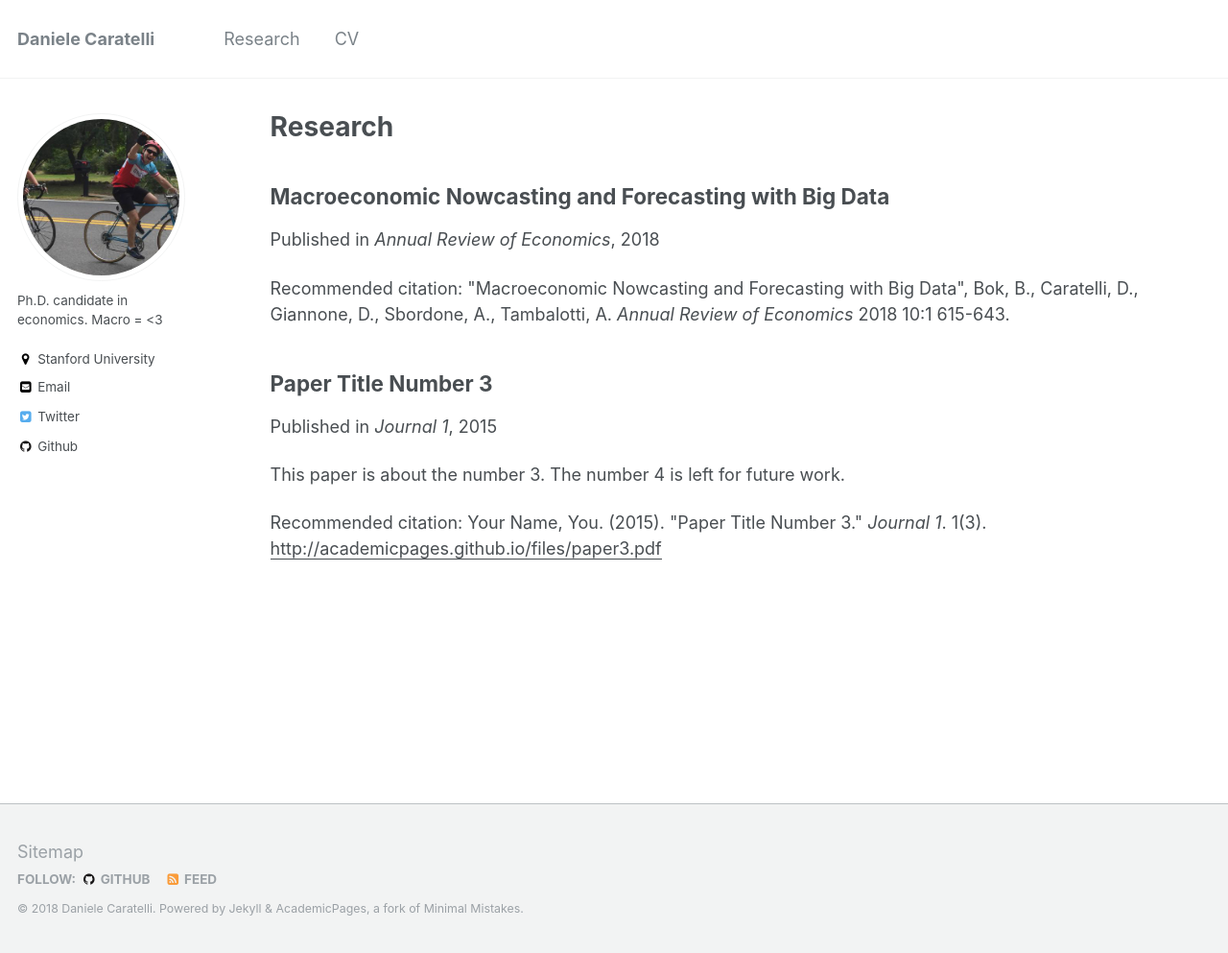
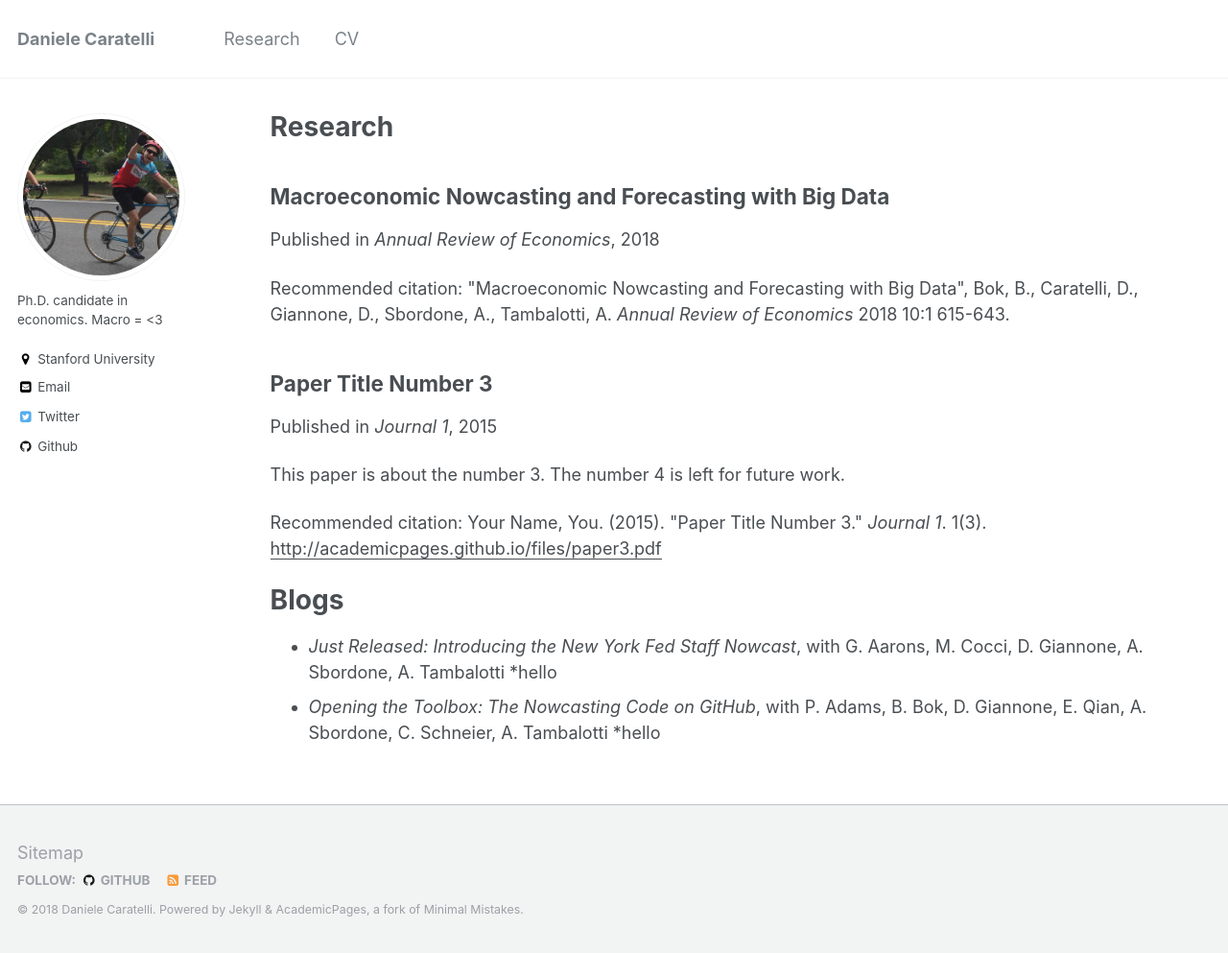
Before and after one commit to danicaratelli/danicaratelli.github.io, a Jekyll site: the page built from _pages/research.md, in a window 1280 px wide and 993 px high. Shown: the whole window at 96% size. Built offline with Jekyll 4.4.1, drawn with Linux system fonts in a browser that asks for light colours.

Commit message:
adding blog posts

```diff
--- a/_pages/research.md
+++ b/_pages/research.md
@@ -26,3 +26,11 @@ author_profile: true
 {% for post in site.research reversed %}
   {% include archive-single.html %}
 {% endfor %}
+
+
+Blogs
+======
+* *Just Released: Introducing the New York Fed Staff Nowcast*, with G. Aarons, M. Cocci, D. Giannone, A. Sbordone, A. Tambalotti
+	*hello
+* *Opening the Toolbox: The Nowcasting Code on GitHub*, with P. Adams, B. Bok, D. Giannone, E. Qian, A. Sbordone, C. Schneier, A. Tambalotti
+	*hello
```
